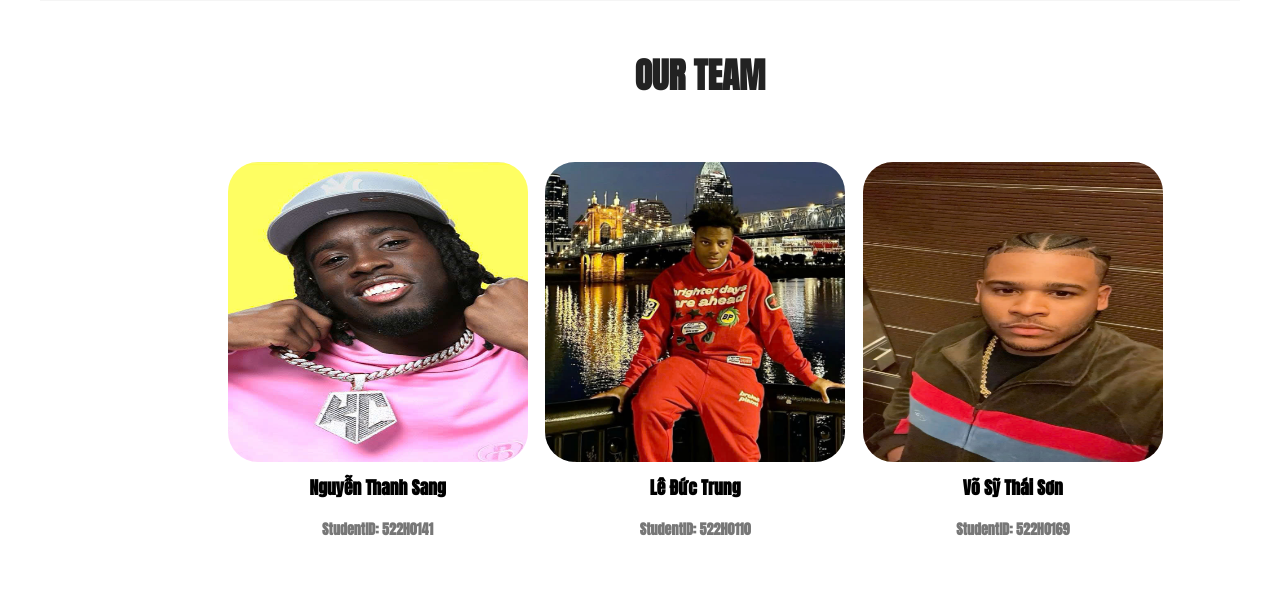
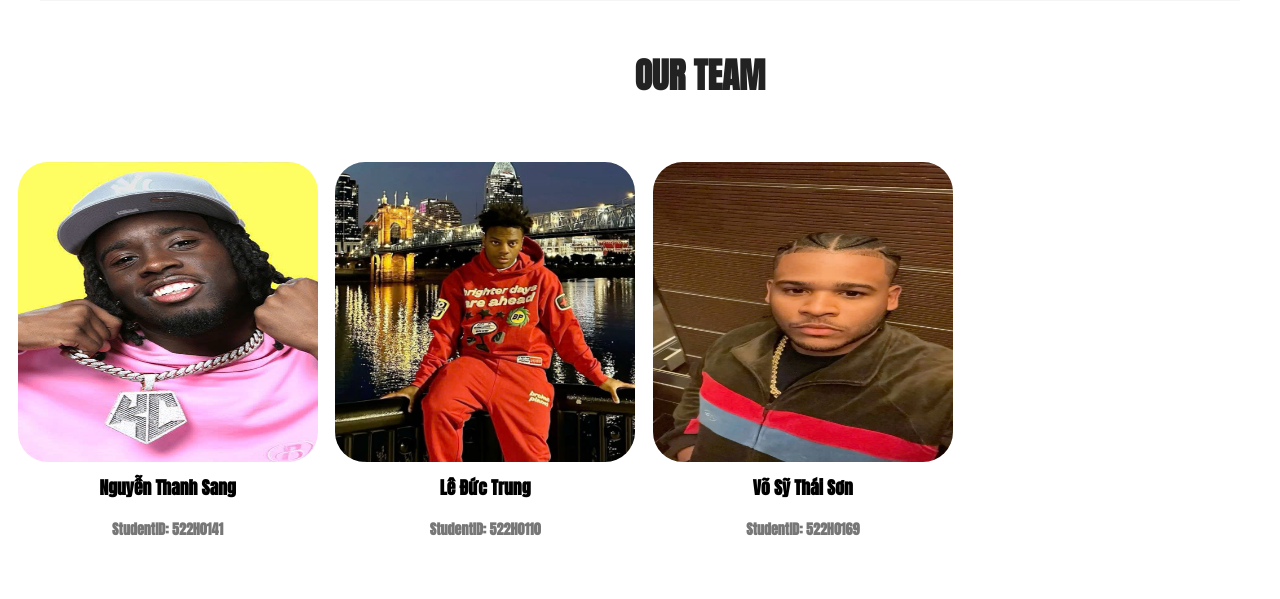
Before and after one commit to HoangNhat2004/Coffee-Shop-Management, a PHP site: page /about.php in a window 1280 px wide; the page is wider, and only the part inside the window is pictured. Shown: the part 742-1341 px from the top of that part. Run offline with PHP 8.4, Linux system fonts and the light colour scheme; data comes from the database, SQL or seed files in the repository; some libraries are stand-ins or nearby versions.

```diff
--- a/about.php
+++ b/about.php
@@ -69,8 +69,7 @@
 
       <h1 class="title">Our Team</h1>
 
-      <div class="swiper-wrapper" style="padding-left: 210px;">
-
+      <div class="swiper-wrapper">
          <div class="box">
             <img src="images/kai.jpg" alt="">
 
@@ -90,7 +89,6 @@
             <h3>StudentID: 522H0169</h3>
          </div>
       </div>
-
    </section>
 
    <!-- about section starts  -->
```
